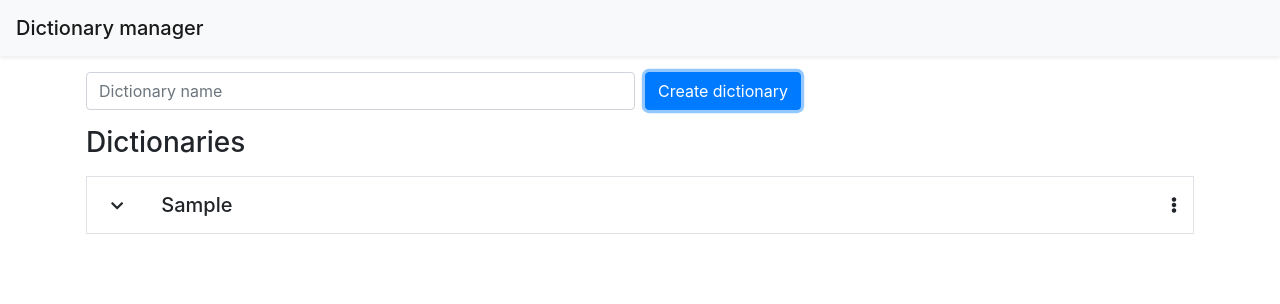
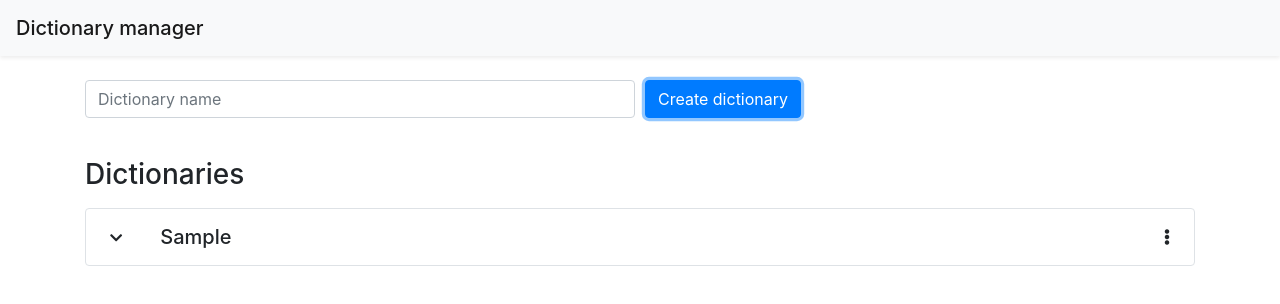
Before and after one commit to ignaczalexander/dictionary-manager, a React (Create React App) app: page / in a window 1280 px wide. Both pictures are taken after typing "Sample" into the empty fields and a click on the input "Create dictionary". Shown: the top 304 px of the page. Built offline with nearby package versions, Linux system fonts and the light colour scheme.

Commit message:
minor styling changes

```diff
--- a/src/App.js
+++ b/src/App.js
@@ -25,7 +25,7 @@ class App extends Component {
     return (
       <div>
         <Navbar />
-        <div className="container p-3">
+        <div className="container">
           <AddDictionary />
           {dictsPlace}
         </div>
--- a/src/components/AddDictionary.js
+++ b/src/components/AddDictionary.js
@@ -30,7 +30,7 @@ class AddDictionary extends Component {
     const { errors } = this.state;
 
     return (
-      <div className="add-dictionary">
+      <div className="add-dictionary my-4">
         <form onSubmit={this.onSubmit}>
           <div className="form-row">
             <div className="form-group col">
--- a/src/components/dictionary/Dictionary.js
+++ b/src/components/dictionary/Dictionary.js
@@ -59,7 +59,7 @@ class Dictionary extends Component {
       );
 
     return (
-      <div className="dictionary p-3 mb-3 border">
+      <div className="dictionary p-3 mb-3 border rounded">
         <DicitonaryHeader
           expanded={this.state.expanded}
           toggleDropDown={this.toggleDropDown}
--- a/src/components/dictionary/header/DicitonaryHeader.js
+++ b/src/components/dictionary/header/DicitonaryHeader.js
@@ -97,7 +97,7 @@ class DicitonaryHeader extends Component {
         <div className="col-auto">
           <div className="dropdown">
             <i
-              className="fas fa-ellipsis-v cursor"
+              className="fas fa-ellipsis-v cursor px-2"
               id="dropdownMenuButton"
               data-toggle="dropdown"
               aria-haspopup="true"
```
